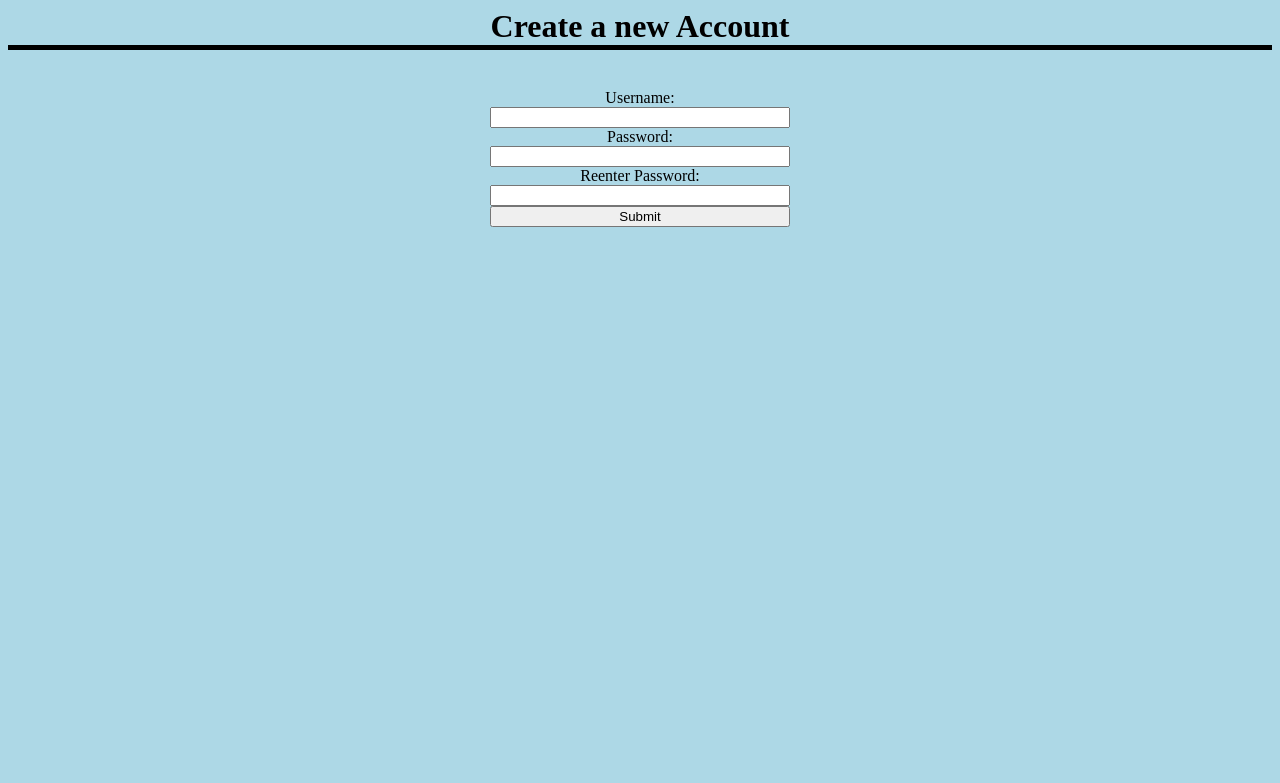
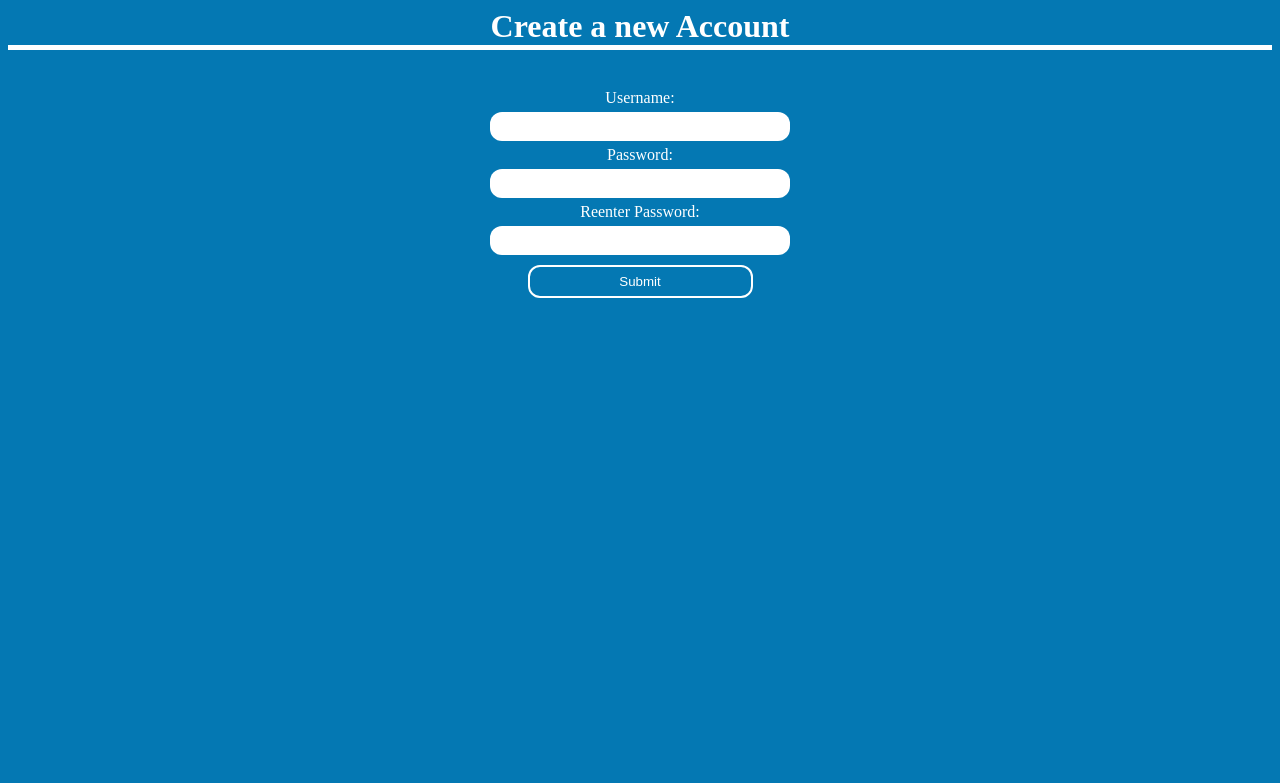
Before and after one commit to Zunchy/imageDB, a PHP site: page /signup.php in a window 1280 px wide. Shown: the top 783 px of the page. Run offline with PHP 8.4, Linux system fonts and the light colour scheme.

Commit message:
Updated css integration and design

```diff
--- a/signup.php
+++ b/signup.php
@@ -1,7 +1,9 @@
 <html>
 
 <head>
-  <link rel="stylesheet" type="text/css" href="style.css">
+  <style>
+    <?php include 'style.css'; ?>
+  </style>
   <script type="text/javascript">
     function validateUser() {
         var user=document.getElementById("user").value;
@@ -9,7 +11,7 @@
         var confirmPass=document.getElementById("confirmPass").value;
 
        if (user.length == 0) {
-  			 alert("A username must be provided");
+     alert("A username must be provided");
                return false
        }
        if (pass.length < 8) {
@@ -28,11 +30,11 @@
 <body>
 
 <center><h1 class="headerText">Create a new Account</h1> <br />
-<div class="formContainer">
+<div class="newContainer">
 <form class="infoForm" action="verifySignup.php" onsubmit="return validateUser()" method=post>
-    Username: <input type="text" id="user" name="user" size="20"></br>
+    Username: <input type="text" id="user" name="user" size="20"><br />
     Password: <input type="password" id="pass" name="pass" size="20"><br />
-    Reenter Password: <input type="password" id="confirmPass" size="20"> </br>
+    Reenter Password: <input type="password" id="confirmPass" size="20"> <br />
     <Input type="submit" value="Submit">
 </form>
 
--- a/style.css
+++ b/style.css
@@ -1,10 +1,11 @@
 body{
-  background-color: lightblue;
+  background: #0478B3;
 }
 
 .headerText{
   size: 20pt;
-  border-bottom: 5px solid black;
+  color: white;
+  border-bottom: 5px solid white;
 }
 
 .formContainer {
@@ -16,4 +17,74 @@ body{
   width: 100%;
   clear: both;
   text-align: center;
+  margin: 5px auto;
+  padding: 7px 40px;
+  border-radius: 12px;
+  border: 0;
 }
+
+.formContainer input[type = "submit"] {
+  border: 0;
+  width: 75%;
+  clear: both;
+  text-align: center;
+  cursor: pointer;
+  display: block;
+  background: none;
+  color: white;
+  border: 2px solid white;
+  padding: 7px 40px;
+  outline: none;
+  border-radius: 12px;
+  transition: 0.25s;
+}
+
+.formContainer input[type = "submit"]:hover {
+  background: white;
+  color: black;
+}
+
+a:link {
+  color: white;
+}
+
+a:visited {
+  color: black;
+}
+
+.newContainer {
+  width: 300px;
+  clear: both;
+  color: white;
+}
+
+.newContainer input {
+  width: 100%;
+  clear: both;
+  text-align: center;
+  margin: 5px auto;
+  padding: 7px 40px;
+  border-radius: 12px;
+  border: 0;
+}
+
+.newContainer input[type = "submit"] {
+  border: 0;
+  width: 75%;
+  clear: both;
+  text-align: center;
+  cursor: pointer;
+  display: block;
+  background: none;
+  color: white;
+  border: 2px solid white;
+  padding: 7px 40px;
+  outline: none;
+  border-radius: 12px;
+  transition: 0.25s;
+}
+
+.newContainer input[type = "submit"]:hover {
+  background: white;
+  color: black;
+}
```
Also changed, not shown: login.php (+5 -3 lines).
